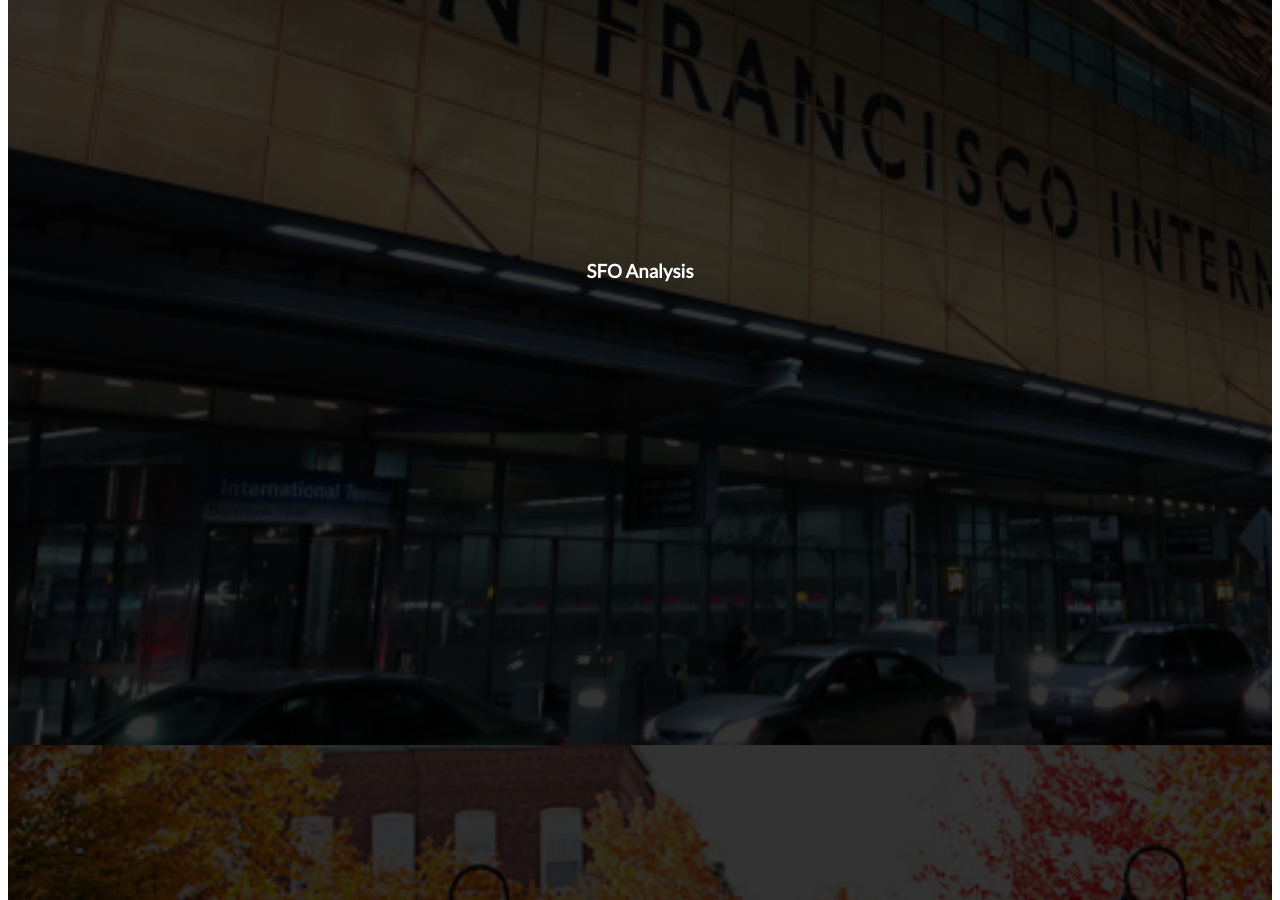
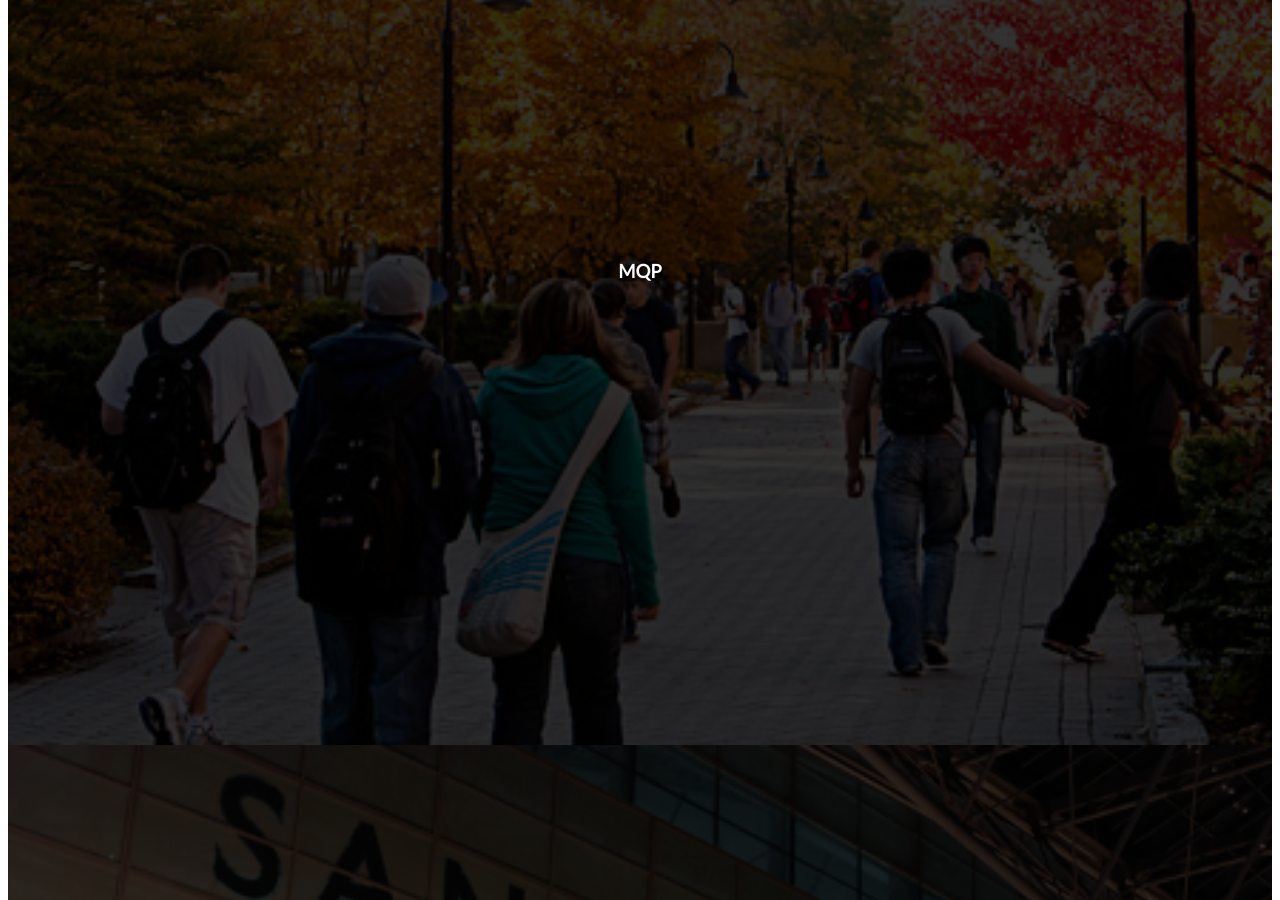
Before and after one commit to dennisjunior111/dennisjunior111.github.io, a Jekyll site: the page index.html, which Jekyll copies as it is, in a window 1280 px wide and 900 px high, scrolled down 3515 px. Built offline with Jekyll 4.4.1, drawn with Linux system fonts in a browser that asks for light colours; nearby versions of some CDN libraries; library files that are not in the unit come from our copies; a script that is not in the unit is left out.

Commit message:
Update index.html

```diff
--- a/index.html
+++ b/index.html
@@ -69,17 +69,17 @@
                         </div>
                     </div>
                 </div>
-                <div class="col m3 s12 rect wow fadeIn" data-wow-delay="300ms" style="padding:0;background: url(img/bg_sfo.jpg);background-size: cover" align="center">
+                <div class="col m3 s12 rect wow fadeIn" data-wow-delay=300ms" style="padding:0;background: url(img/bg_wpi.jpg);background-size: cover;background-position: center;" align="center">
+                    <div class="fill curtain white-text center-align" align="center">
+                        <div class="celement">
+                            <h3><a href="#wpi" class="hover white-text">MQP</a></h3>
+                        </div>
+                    </div>
+                </div>
+                 <div class="col m3 s12 rect wow fadeIn" data-wow-delay="400ms" style="padding:0;background: url(img/bg_sfo.jpg);background-size: cover" align="center">
                     <div class="fill curtain white-text center-align" align="center">
                         <div class="celement">
                             <h3><a href="#sfo" class="hover white-text">SFO Analysis</a></h3>
-                        </div>
-                    </div>
-                </div>
-                <div class="col m3 s12 rect wow fadeIn" data-wow-delay="400ms" style="padding:0;background: url(img/bg_wpi.jpg);background-size: cover;background-position: center;" align="center">
-                    <div class="fill curtain white-text center-align" align="center">
-                        <div class="celement">
-                            <h3><a href="#wpi" class="hover white-text">MQP</a></h3>
                         </div>
                     </div>
                 </div>
```
